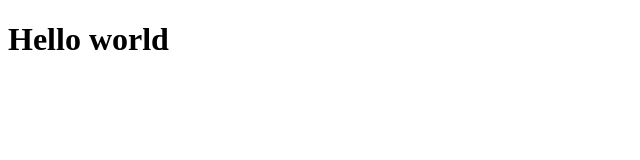
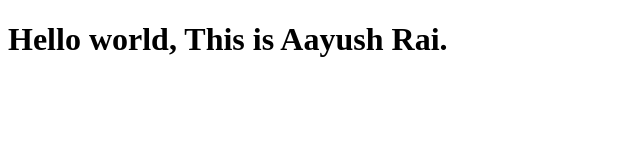
Before and after one commit to rai-aayush/portfolio, a plain HTML site: page index.html in a window 1280 px wide. Shown: the whole page, without its empty margins (0-640 px from the left). Drawn offline with Linux system fonts and the light colour scheme.

Commit message:
content of h changes

```diff
--- a/index.html
+++ b/index.html
@@ -7,6 +7,6 @@
     <title>Document</title>
 </head>
 <body>
-    <h1>Hello world</h1>
+    <h1>Hello world, This is Aayush Rai.</h1>
 </body>
 </html>
```
